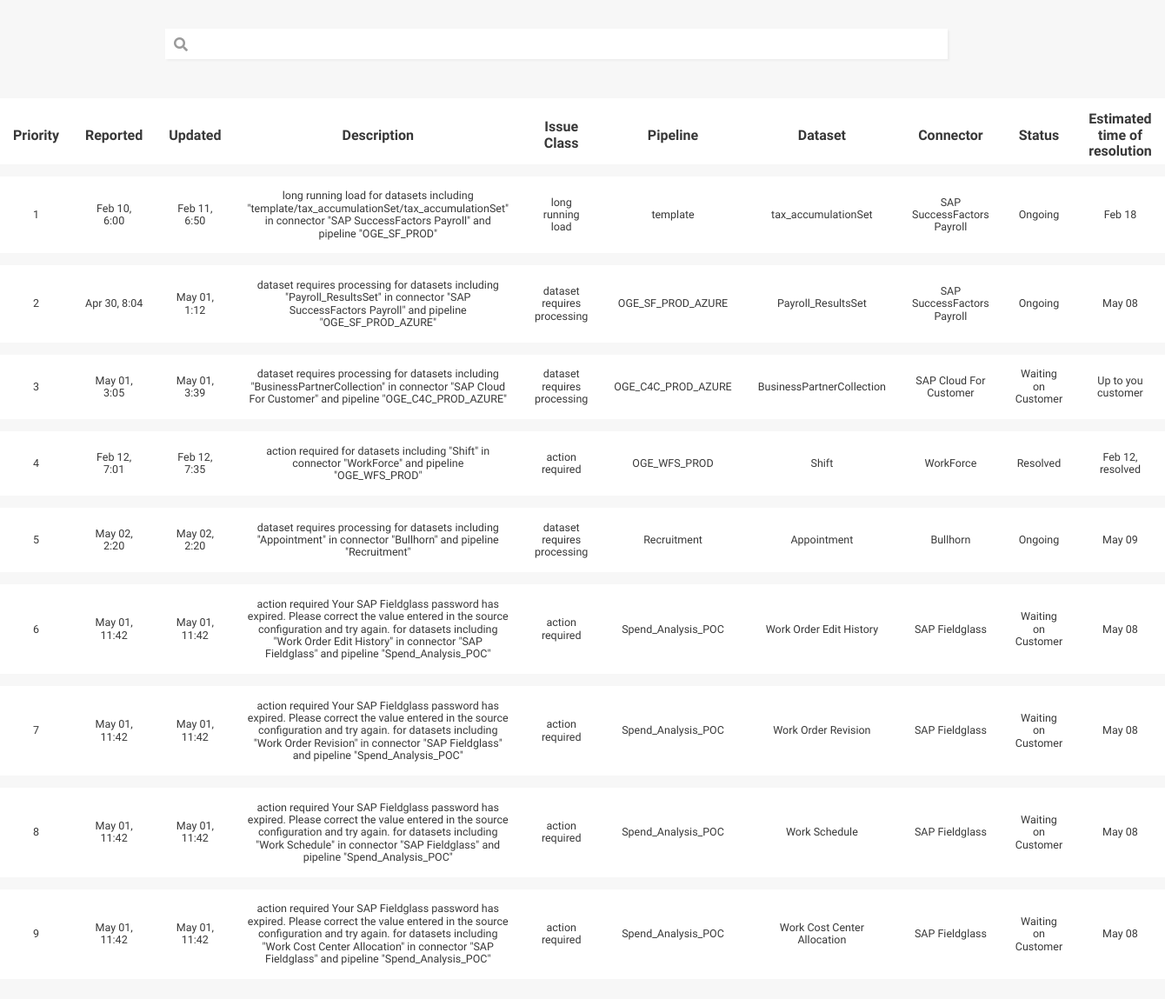
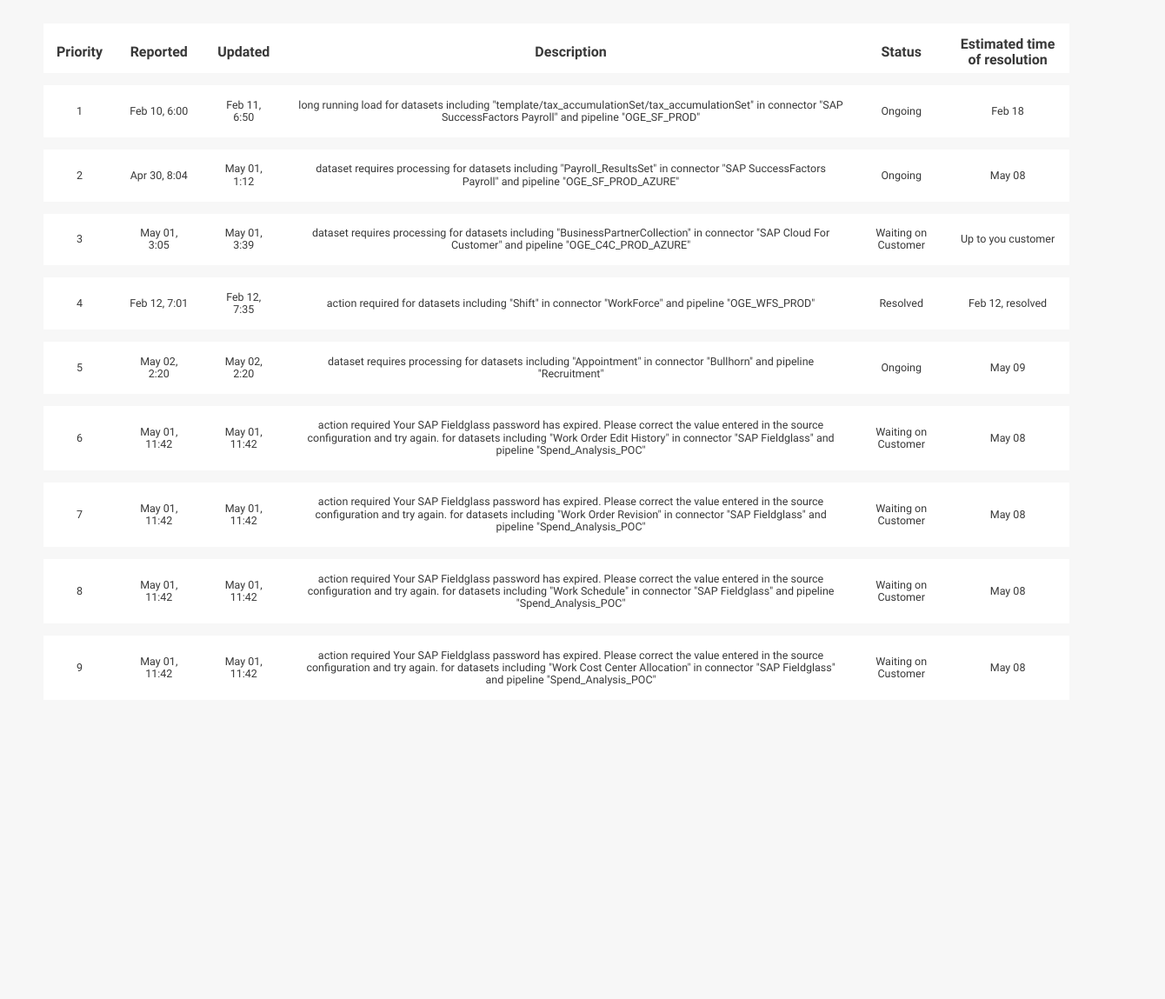
Before and after one commit to amyspencerproject/precog-outstanding-issues, a plain HTML site: page information.html in a window 1280 px wide. Shown: the part 145-1294 px from the top of the page at 87% size, 1340 px wide, since content can reach past the window. After the commit the page ends 1055 px from the top, so only its background shows below. Drawn offline with nearby package versions, Linux system fonts and the light colour scheme; files that its build step writes are made by us from their sources; a web font is replaced by a local one.

Commit message:
Remove some columns and the search bar feature

```diff
--- a/information.html
+++ b/information.html
@@ -43,23 +43,10 @@
       <div class="">
         <div class="Container">
           <h1 class="header-search">Outstanding Issues</h1>
-          <div class="header-search-container">
-            <div class="SearchFilter">
-              <i
-                class="Icon fas fa-search SearchFilter-icon"
-                style="padding-top: 1rem"
-              ></i
-              ><input class="Input SearchFilter-input" />
-            </div>
-          </div>
         </div>
 
         <table class="">
           <colgroup style="width: 100%" class="">
-            <col class="" />
-            <col class="" />
-            <col class="" />
-            <col class="" />
             <col class="" />
             <col class="" />
             <col class="" />
@@ -72,10 +59,6 @@
             <th class="">Reported</th>
             <th class="">Updated</th>
             <th class="">Description</th>
-            <th class="">Issue Class</th>
-            <th class="">Pipeline</th>
-            <th class="">Dataset</th>
-            <th class="">Connector</th>
             <th class="">Status</th>
             <th class="">Estimated time of resolution</th>
           </tr>
@@ -88,10 +71,6 @@
               "template/tax_accumulationSet/tax_accumulationSet" in connector
               "SAP SuccessFactors Payroll" and pipeline "OGE_SF_PROD"
             </td>
-            <td class="">long running load</td>
-            <td class="">template</td>
-            <td class="">tax_accumulationSet</td>
-            <td class="">SAP SuccessFactors Payroll</td>
             <td class="">Ongoing</td>
             <td class="">Feb 18</td>
           </tr>
@@ -104,10 +83,6 @@
               "Payroll_ResultsSet" in connector "SAP SuccessFactors Payroll" and
               pipeline "OGE_SF_PROD_AZURE"
             </td>
-            <td class="">dataset requires processing</td>
-            <td class="">OGE_SF_PROD_AZURE</td>
-            <td class="">Payroll_ResultsSet</td>
-            <td class="">SAP SuccessFactors Payroll</td>
             <td class="">Ongoing</td>
             <td class="">May 08</td>
           </tr>
@@ -120,10 +95,6 @@
               "BusinessPartnerCollection" in connector "SAP Cloud For Customer"
               and pipeline "OGE_C4C_PROD_AZURE"
             </td>
-            <td class="">dataset requires processing</td>
-            <td class="">OGE_C4C_PROD_AZURE</td>
-            <td class="">BusinessPartnerCollection</td>
-            <td class="">SAP Cloud For Customer</td>
             <td class="">Waiting on Customer</td>
             <td class="">Up to you customer</td>
           </tr>
@@ -135,10 +106,6 @@
               action required for datasets including "Shift" in connector
               "WorkForce" and pipeline "OGE_WFS_PROD"
             </td>
-            <td class="">action required</td>
-            <td class="">OGE_WFS_PROD</td>
-            <td class="">Shift</td>
-            <td class="">WorkForce</td>
             <td class="">Resolved</td>
             <td class="">Feb 12, resolved</td>
           </tr>
@@ -150,10 +117,6 @@
               dataset requires processing for datasets including "Appointment"
               in connector "Bullhorn" and pipeline "Recruitment"
             </td>
-            <td class="">dataset requires processing</td>
-            <td class="">Recruitment</td>
-            <td class="">Appointment</td>
-            <td class="">Bullhorn</td>
             <td class="">Ongoing</td>
             <td class="">May 09</td>
           </tr>
@@ -167,10 +130,6 @@
               again. for datasets including "Work Order Edit History" in
               connector "SAP Fieldglass" and pipeline "Spend_Analysis_POC"
             </td>
-            <td class="">action required</td>
-            <td class="">Spend_Analysis_POC</td>
-            <td class="">Work Order Edit History</td>
-            <td class="">SAP Fieldglass</td>
             <td class="">Waiting on Customer</td>
             <td class="">May 08</td>
           </tr>
@@ -184,10 +143,6 @@
               again. for datasets including "Work Order Revision" in connector
               "SAP Fieldglass" and pipeline "Spend_Analysis_POC"
             </td>
-            <td class="">action required</td>
-            <td class="">Spend_Analysis_POC</td>
-            <td class="">Work Order Revision</td>
-            <td class="">SAP Fieldglass</td>
             <td class="">Waiting on Customer</td>
             <td class="">May 08</td>
           </tr>
@@ -201,10 +156,6 @@
               again. for datasets including "Work Schedule" in connector "SAP
               Fieldglass" and pipeline "Spend_Analysis_POC"
             </td>
-            <td class="">action required</td>
-            <td class="">Spend_Analysis_POC</td>
-            <td class="">Work Schedule</td>
-            <td class="">SAP Fieldglass</td>
             <td class="">Waiting on Customer</td>
             <td class="">May 08</td>
           </tr>
@@ -218,10 +169,6 @@
               again. for datasets including "Work Cost Center Allocation" in
               connector "SAP Fieldglass" and pipeline "Spend_Analysis_POC"
             </td>
-            <td class="">action required</td>
-            <td class="">Spend_Analysis_POC</td>
-            <td class="">Work Cost Center Allocation</td>
-            <td class="">SAP Fieldglass</td>
             <td class="">Waiting on Customer</td>
             <td class="">May 08</td>
           </tr>
```
